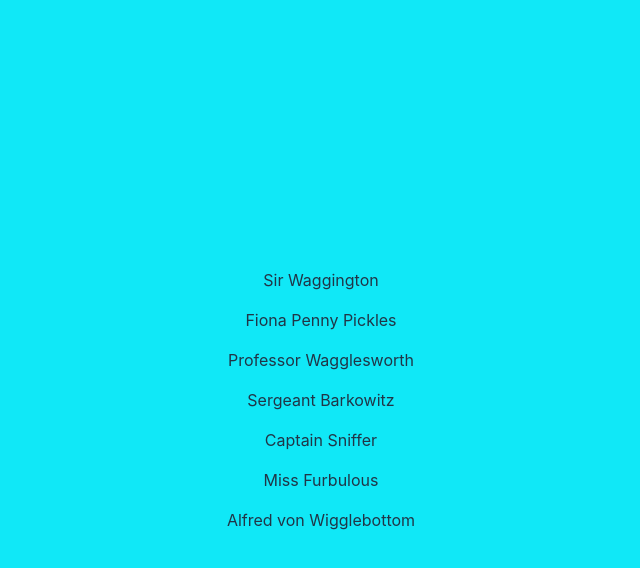
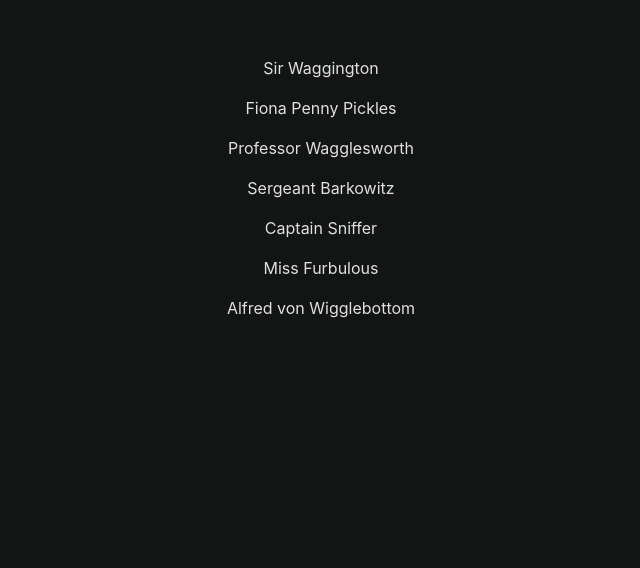
Before and after one commit to dionchar/React, a React (Vite) app: page / in a window 1280 px wide. Shown: the top 568 px of the page, without its empty margins (319-959 px from the left). Built offline with nearby package versions, Linux system fonts and the light colour scheme.

Commit message:
multiple changes

```diff
--- a/src/App.css
+++ b/src/App.css
@@ -2,11 +2,23 @@
   max-width: 1280px;
   margin: 0 auto;
   padding: 2rem;
-  text-align: center;
+
+
 }
 
-.app {
-  background-color: aquamarine;
+:root {
+    text-align: center;
+  font-family: Inter, system-ui, Avenir, Helvetica, Arial, sans-serif;
+  line-height: 1.5;
+  font-weight: 400;
+  color-scheme: light dark;
+  color: rgba(255, 255, 255, 0.87);
+  background-color: #131414;
+  font-synthesis: none;
+  text-rendering: optimizeLegibility;
+  -webkit-font-smoothing: antialiased;
+  -moz-osx-font-smoothing: grayscale;
+  -webkit-text-size-adjust: 100%;
 }
 
 .logo {
@@ -37,6 +49,13 @@
   }
 }
 
+/* @media (prefers-color-scheme: light) {
+  :root {
+    color: #213547;
+    background-color: rgba(16, 232, 247, 0.995);
+  }
+} */
+
 .card {
   padding: 2em;
 }
--- a/src/App.jsx
+++ b/src/App.jsx
@@ -2,9 +2,13 @@
 import './App.css'
 import {puppyList} from './data.js'
 
+
 function App() {
   const [puppies, setPuppies] = useState(puppyList);
   const [featPupId, setFeatPupId] = useState(null);
+
+  const featuredPup = puppies.find((pup) => pup.id === featPupId);
+  console.log("featuredPup: ", featuredPup);
 
   return (
     <div className="App">
--- a/src/index.css
+++ b/src/index.css
@@ -1,11 +1,11 @@
-:root {
+/* :root {
   font-family: Inter, system-ui, Avenir, Helvetica, Arial, sans-serif;
   line-height: 1.5;
   font-weight: 400;
 
   color-scheme: light dark;
   color: rgba(255, 255, 255, 0.87);
-  background-color: #242424;
+  background-color: #14f7f3;
 
   font-synthesis: none;
   text-rendering: optimizeLegibility;
@@ -55,15 +55,15 @@
   outline: 4px auto -webkit-focus-ring-color;
 }
 
- @media (prefers-color-scheme: light) {
+ /* @media (prefers-color-scheme: light) {
   :root {
     color: #213547;
     background-color: rgba(16, 232, 247, 0.995);
-  }
+  } */
 
-  a:hover {
+  /* a:hover {
     color: #747bff;
   }
   button {
     background-color: #0dd5f0;
-  }}
+  } */
```
